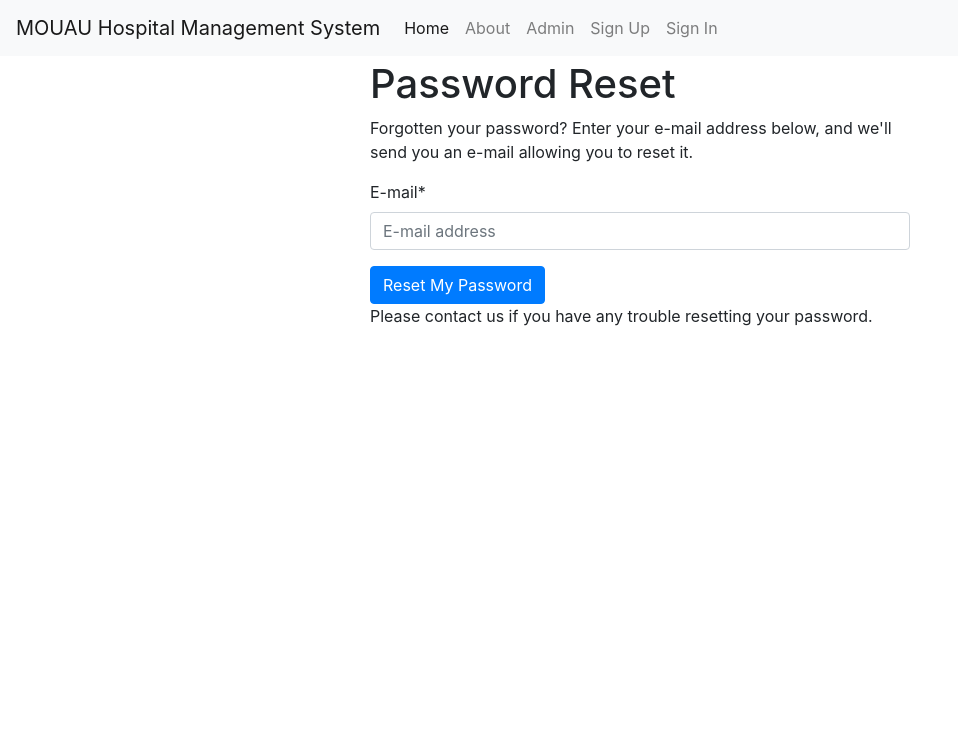
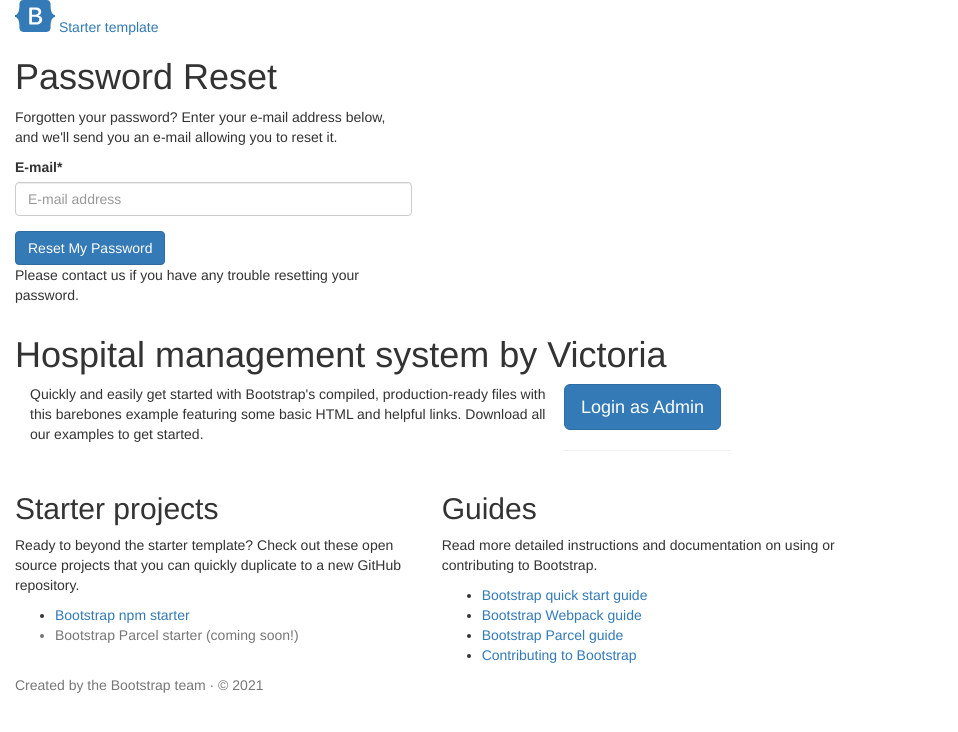
Before and after one commit to onyedikachi-david/ahms, a Django app: page /accounts/password/reset/ in a window 1280 px wide. Shown: the top 732 px of the page, without its empty margins (0-958 px from the left). Run offline with Django 3.2, Linux system fonts and the light colour scheme; some libraries are stand-ins or nearby versions.

Commit message:
changed base.html to a custom one

```diff
--- a/ahms/templates/base.html
+++ b/ahms/templates/base.html
@@ -1,109 +1,94 @@
-{% load static i18n compress%}<!DOCTYPE html>
+<!doctype html>
 <html lang="en">
   <head>
     <meta charset="utf-8">
-    <meta http-equiv="x-ua-compatible" content="ie=edge">
-    <title>{% block title %}MOUAU Hospital Management System{% endblock title %}</title>
-    <meta name="viewport" content="width=device-width, initial-scale=1.0">
-    <meta name="description" content="MOUAU Hospital Management System">
-    <meta name="author" content="Anyatonwu David Onyedikachi">
+    <meta name="viewport" content="width=device-width, initial-scale=1">
+    <meta name="description" content="">
+    <meta name="author" content="Mark Otto, Jacob Thornton, and Bootstrap contributors">
+    <meta name="generator" content="Hugo 0.84.0">
+    <title>Starter Template · Bootstrap v5.0</title>
 
-    <!-- HTML5 shim, for IE6-8 support of HTML5 elements -->
-    <!--[if lt IE 9]>
-      <script src="https://cdnjs.cloudflare.com/ajax/libs/html5shiv/3.7.3/html5shiv.min.js"></script>
-    <![endif]-->
+    <link rel="canonical" href="https://getbootstrap.com/docs/5.0/examples/starter-template/">
 
-    <link rel="icon" href="{% static 'images/favicons/favicon.ico' %}">
 
-    {% block css %}
-    <!-- Latest compiled and minified Bootstrap CSS -->
-    <link href="https://stackpath.bootstrapcdn.com/bootstrap/4.3.1/css/bootstrap.min.css" rel="stylesheet" integrity="sha384-ggOyR0iXCbMQv3Xipma34MD+dH/1fQ784/j6cY/iJTQUOhcWr7x9JvoRxT2MZw1T" crossorigin="anonymous">
 
-    <!-- Your stuff: Third-party CSS libraries go here -->{% compress css %}
-    <!-- This file stores project-specific CSS -->
-    <link href="{% static 'css/project.css' %}" rel="stylesheet">{% endcompress %}
-    {% endblock %}
-    <!-- Le javascript
-    ================================================== -->
-    {# Placed at the top of the document so pages load faster with defer #}
-    {% block javascript %}
-      <!-- Bootstrap JS and its dependencies-->
-      <script defer src="https://code.jquery.com/jquery-3.3.1.slim.min.js" integrity="sha384-q8i/X+965DzO0rT7abK41JStQIAqVgRVzpbzo5smXKp4YfRvH+8abtTE1Pi6jizo" crossorigin="anonymous"></script>
-      <script defer src="https://cdnjs.cloudflare.com/ajax/libs/popper.js/1.14.3/umd/popper.min.js" integrity="sha384-ZMP7rVo3mIykV+2+9J3UJ46jBk0WLaUAdn689aCwoqbBJiSnjAK/l8WvCWPIPm49" crossorigin="anonymous"></script>
-      <script defer src="https://stackpath.bootstrapcdn.com/bootstrap/4.3.1/js/bootstrap.min.js" integrity="sha384-JjSmVgyd0p3pXB1rRibZUAYoIIy6OrQ6VrjIEaFf/nJGzIxFDsf4x0xIM+B07jRM" crossorigin="anonymous"></script>
+    <!-- Bootstrap core CSS -->
+<link rel="stylesheet" href="https://maxcdn.bootstrapcdn.com/bootstrap/3.3.7/css/bootstrap.min.css" integrity="sha384-BVYiiSIFeK1dGmJRAkycuHAHRg32OmUcww7on3RYdg4Va+PmSTsz/K68vbdEjh4u" crossorigin="anonymous">
 
-      <!-- Your stuff: Third-party javascript libraries go here -->
+    <style>
+      .bd-placeholder-img {
+        font-size: 1.125rem;
+        text-anchor: middle;
+        -webkit-user-select: none;
+        -moz-user-select: none;
+        user-select: none;
+      }
 
-      <!-- place project specific Javascript in this file -->{% compress js %}
-      <script defer src="{% static 'js/project.js' %}"></script>{% endcompress %}
+      @media (min-width: 768px) {
+        .bd-placeholder-img-lg {
+          font-size: 3.5rem;
+        }
+      }
+    </style>
 
-    {% endblock javascript %}
 
+    <!-- Custom styles for this template -->
+    <link href="starter-template.css" rel="stylesheet">
   </head>
-
   <body>
-
-    <div class="mb-1">
-      <nav class="navbar navbar-expand-md navbar-light bg-light">
-        <button class="navbar-toggler navbar-toggler-right" type="button" data-toggle="collapse" data-target="#navbarSupportedContent" aria-controls="navbarSupportedContent" aria-expanded="false" aria-label="Toggle navigation">
-          <span class="navbar-toggler-icon"></span>
-        </button>
-        <a class="navbar-brand" href="{% url 'home' %}">MOUAU Hospital Management System</a>
-
-        <div class="collapse navbar-collapse" id="navbarSupportedContent">
-          <ul class="navbar-nav mr-auto">
-            <li class="nav-item active">
-              <a class="nav-link" href="{% url 'home' %}">Home <span class="sr-only">(current)</span></a>
-            </li>
-            <li class="nav-item">
-              <a class="nav-link" href="{% url 'about' %}">About</a>
-            </li>
-          <li class="nav-item">
-              <a class="nav-link" href="{% url 'admin:index' %}">Admin</a>
-            </li>
-            {% if request.user.is_authenticated %}
-              <li class="nav-item">
-                {# URL provided by django-allauth/account/urls.py #}
-                <a class="nav-link" href="{% url 'users:detail' request.user.username  %}">{% trans "My Profile" %}</a>
-              </li>
-              <li class="nav-item">
-                {# URL provided by django-allauth/account/urls.py #}
-                <a class="nav-link" href="{% url 'account_logout' %}">{% trans "Sign Out" %}</a>
-              </li>
-            {% else %}
-              <li class="nav-item">
-                {# URL provided by django-allauth/account/urls.py #}
-                <a id="sign-up-link" class="nav-link" href="{% url 'account_signup' %}">{% trans "Sign Up" %}</a>
-              </li>
-              <li class="nav-item">
-                {# URL provided by django-allauth/account/urls.py #}
-                <a id="log-in-link" class="nav-link" href="{% url 'account_login' %}">{% trans "Sign In" %}</a>
-              </li>
-            {% endif %}
-          </ul>
-        </div>
-      </nav>
-
-    </div>
-
-    <div class="container">
-
-      {% if messages %}
+ {% if messages %}
           {% for message in messages %}
               <div class="alert {% if message.tags %}alert-{{ message.tags }}{% endif %}">{{ message }}<button type="button" class="close" data-dismiss="alert" aria-label="Close"><span aria-hidden="true">&times;</span></button></div>
           {% endfor %}
       {% endif %}
+<div class="col-lg-8 mx-auto p-3 py-md-5">
+  <header class="d-flex align-items-center pb-3 mb-5 border-bottom">
+    <a href="/" class="d-flex align-items-center text-dark text-decoration-none">
+      <svg xmlns="http://www.w3.org/2000/svg" width="40" height="32" class="me-2" viewBox="0 0 118 94" role="img"><title>Bootstrap</title><path fill-rule="evenodd" clip-rule="evenodd" d="M24.509 0c-6.733 0-11.715 5.893-11.492 12.284.214 6.14-.064 14.092-2.066 20.577C8.943 39.365 5.547 43.485 0 44.014v5.972c5.547.529 8.943 4.649 10.951 11.153 2.002 6.485 2.28 14.437 2.066 20.577C12.794 88.106 17.776 94 24.51 94H93.5c6.733 0 11.714-5.893 11.491-12.284-.214-6.14.064-14.092 2.066-20.577 2.009-6.504 5.396-10.624 10.943-11.153v-5.972c-5.547-.529-8.934-4.649-10.943-11.153-2.002-6.484-2.28-14.437-2.066-20.577C105.214 5.894 100.233 0 93.5 0H24.508zM80 57.863C80 66.663 73.436 72 62.543 72H44a2 2 0 01-2-2V24a2 2 0 012-2h18.437c9.083 0 15.044 4.92 15.044 12.474 0 5.302-4.01 10.049-9.119 10.88v.277C75.317 46.394 80 51.21 80 57.863zM60.521 28.34H49.948v14.934h8.905c6.884 0 10.68-2.772 10.68-7.727 0-4.643-3.264-7.207-9.012-7.207zM49.948 49.2v16.458H60.91c7.167 0 10.964-2.876 10.964-8.281 0-5.406-3.903-8.178-11.425-8.178H49.948z" fill="currentColor"></path></svg>
+      <span class="fs-4">Starter template</span>
+    </a>
+  </header>
+  {% block content %}
 
-      {% block content %}
-        <p>Use this document as a way to quick start any new project.</p>
       {% endblock content %}
+  <main>
+    <h1>Hospital management system by Victoria</h1>
+    <p class="fs-5 col-md-8">Quickly and easily get started with Bootstrap's compiled, production-ready files with this barebones example featuring some basic HTML and helpful links. Download all our examples to get started.</p>
 
-    </div> <!-- /container -->
+    <div class="mb-5">
+      <a href="{% url 'admin:index' %}" class="btn btn-primary btn-lg px-4">Login as Admin</a>
+    </div>
 
-    {% block modal %}{% endblock modal %}
+    <hr class="col-3 col-md-2 mb-5">
 
-    {% block inline_javascript %}
-    {# Script tags with only code, no src (defer by default) #}
-    {% endblock inline_javascript %}
+    <div class="row g-5">
+      <div class="col-md-6">
+        <h2>Starter projects</h2>
+        <p>Ready to beyond the starter template? Check out these open source projects that you can quickly duplicate to a new GitHub repository.</p>
+        <ul class="icon-list">
+          <li><a href="https://github.com/twbs/bootstrap-npm-starter" rel="noopener" target="_blank">Bootstrap npm starter</a></li>
+          <li class="text-muted">Bootstrap Parcel starter (coming soon!)</li>
+        </ul>
+      </div>
+
+      <div class="col-md-6">
+        <h2>Guides</h2>
+        <p>Read more detailed instructions and documentation on using or contributing to Bootstrap.</p>
+        <ul class="icon-list">
+          <li><a href="../getting-started/introduction/">Bootstrap quick start guide</a></li>
+          <li><a href="../getting-started/webpack/">Bootstrap Webpack guide</a></li>
+          <li><a href="../getting-started/parcel/">Bootstrap Parcel guide</a></li>
+          <li><a href="../getting-started/build-tools/">Contributing to Bootstrap</a></li>
+        </ul>
+      </div>
+    </div>
+  </main>
+  <footer class="pt-5 my-5 text-muted border-top">
+    Created by the Bootstrap team &middot; &copy; 2021
+  </footer>
+</div>
+
+
+    <script src="https://maxcdn.bootstrapcdn.com/bootstrap/3.3.7/js/bootstrap.min.js" integrity="sha384-Tc5IQib027qvyjSMfHjOMaLkfuWVxZxUPnCJA7l2mCWNIpG9mGCD8wGNIcPD7Txa" crossorigin="anonymous"></script>
   </body>
 </html>
```
Also changed, not shown: ahms/templates/base11.html (added, +109 -0 lines).
